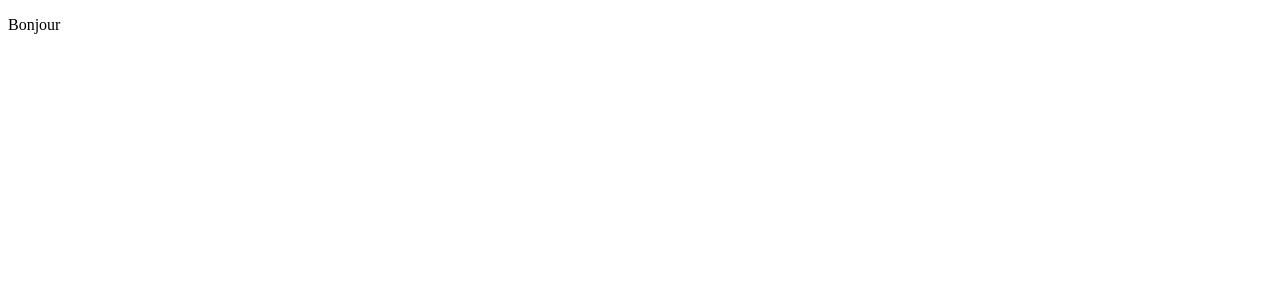
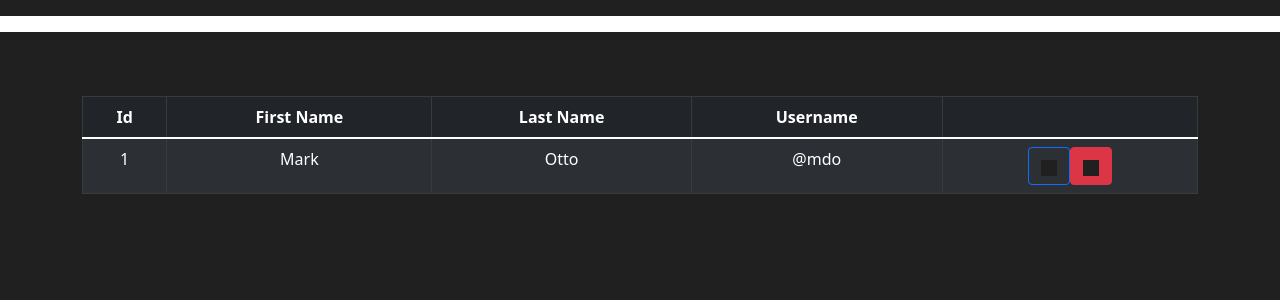
Before and after one commit to jkm243/User-admin-dashboard-React-MongoDB, a React (Create React App) app: page / in a window 1280 px wide. Shown: the top 300 px of the page. Built offline with nearby package versions, Linux system fonts and the light colour scheme.

Commit message:
dashboard

```diff
--- a/package.json
+++ b/package.json
@@ -3,11 +3,15 @@
   "version": "0.1.0",
   "private": true,
   "dependencies": {
+    "@react-icons/all-files": "^4.1.0",
     "@testing-library/jest-dom": "^5.16.3",
     "@testing-library/react": "^12.1.4",
     "@testing-library/user-event": "^13.5.0",
+    "bootstrap": "^5.1.3",
     "react": "^17.0.2",
+    "react-bootstrap": "^2.2.2",
     "react-dom": "^17.0.2",
+    "react-icons": "^4.3.1",
     "react-scripts": "5.0.0",
     "web-vitals": "^2.1.4"
   },
--- a/src/App.js
+++ b/src/App.js
@@ -1,13 +1,9 @@
-
+import Dashboard from './components/Dashboard';
 
 function App() {
   return (
     <>
-      <header className="App-header">
-        <p>
-          Bonjour
-        </p>
-      </header>
+      <Dashboard />
     </>
   );
 }
--- /dev/null
+++ b/src/components/Dashboard.js
@@ -0,0 +1,80 @@
+import "../styles/dashboard.css"
+import {Container, Row, Button,Table,Modal,Form} from 'react-bootstrap'
+import { BsPencil, BsFillPenFill } from 'react-icons/bs';
+import { useState } from "react";
+
+
+
+function Dashboard() {
+    const [show, setShow] = useState(false);
+
+  const handleClose = () => setShow(false);
+  const handleShow = () => setShow(true);
+
+    return (
+        <Container>
+                <Modal show={show} onHide={handleClose}>
+                    <Modal.Header closeButton>
+                    <Modal.Title>Edit</Modal.Title>
+                    </Modal.Header>
+                    <Modal.Body>
+                    <Form>
+                        <Form.Group className="mb-3" controlId="exampleForm.ControlInput1">
+                        <Form.Label>First Name</Form.Label>
+                        <Form.Control
+                            type="text"
+                            placeholder="John"
+                            autoFocus
+                        />
+                        <Form.Label>Last Name</Form.Label>
+                        <Form.Control
+                            type="text"
+                            placeholder="Doe"
+                            autoFocus
+                        />
+                        <Form.Label>Username</Form.Label>
+                        <Form.Control
+                            type="text"
+                            placeholder="JDoe21"
+                            autoFocus
+                        />
+                        </Form.Group>
+                    </Form>
+                    </Modal.Body>
+                    <Modal.Footer>
+                    <Button variant="secondary" onClick={handleClose}>
+                        Close
+                    </Button>
+                    <Button variant="primary" onClick={handleClose}>
+                        Save Changes
+                    </Button>
+                    </Modal.Footer>
+                </Modal>
+            <Row>
+            <Table striped bordered hover variant="dark" responsive >
+                <thead>
+                    <tr>
+                    <th>Id</th>
+                    <th>First Name</th>
+                    <th>Last Name</th>
+                    <th>Username</th>
+                    <th></th>
+                    </tr>
+                </thead>
+                <tbody>
+                    <tr>
+                    <td>1</td>
+                    <td>Mark</td>
+                    <td>Otto</td>
+                    <td>@mdo</td>
+                    <td><Button variant="outline-primary" onClick={handleShow}><BsPencil /></Button>
+                    <Button variant="danger"><BsFillPenFill /></Button> </td>
+                    </tr>
+                    </tbody>
+                </Table>
+            </Row>
+        </Container>
+    );
+  }
+
+  export default Dashboard;
--- a/src/index.js
+++ b/src/index.js
@@ -1,6 +1,7 @@
 import React from 'react';
 import ReactDOM from 'react-dom';
 import App from './App';
+import 'bootstrap/dist/css/bootstrap.min.css';
 
 
 ReactDOM.render(
--- /dev/null
+++ b/src/styles/dashboard.css
@@ -0,0 +1,8 @@
+*{
+    background-color: #202020;
+    color: white;
+    padding-top: 1em;
+}
+tr,td,th{
+    text-align: center;
+}
```
Also changed, not shown: src/components/Modal.js (added), 1 other file (tests, documents, lock files or other folders).
